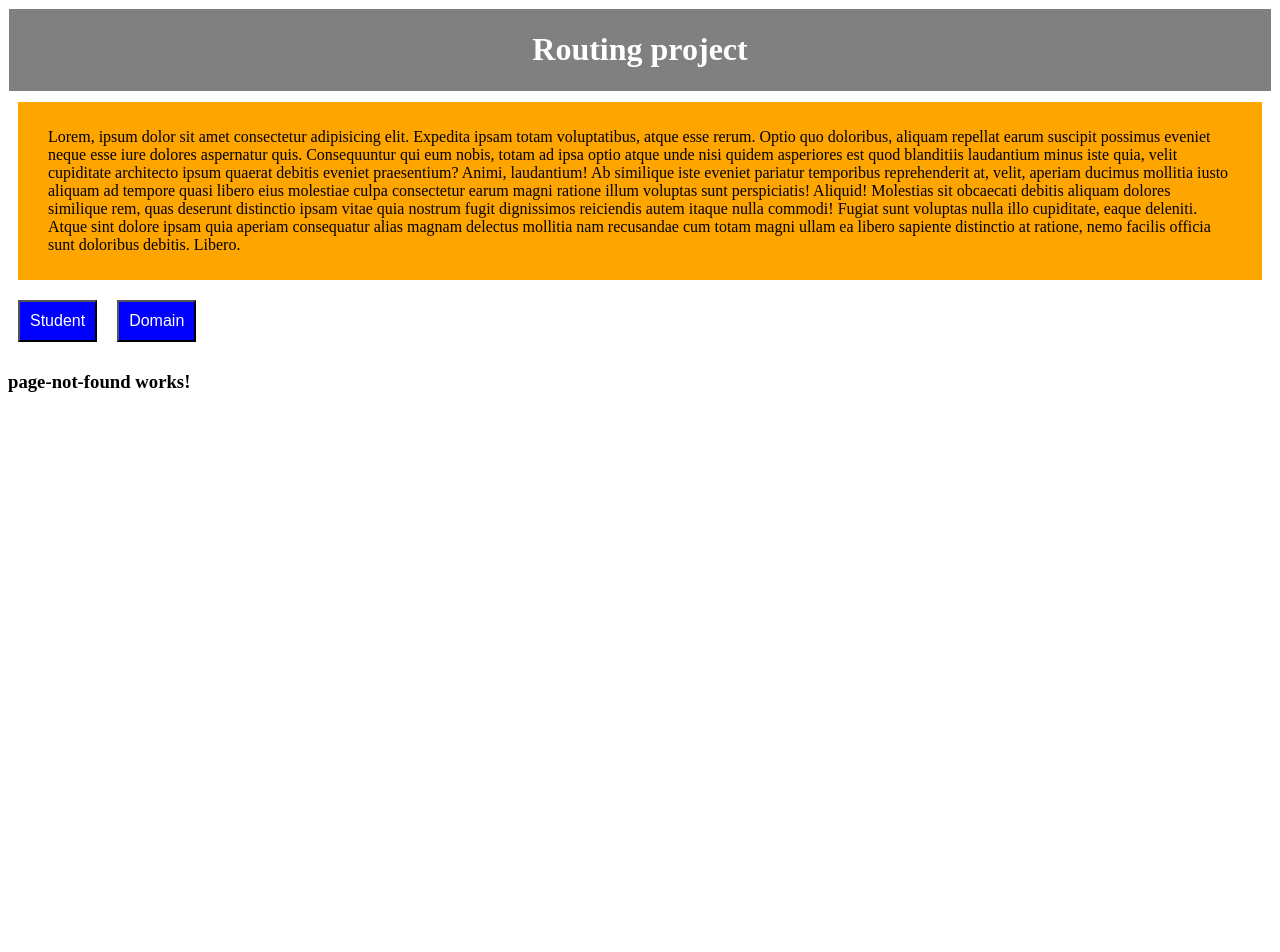
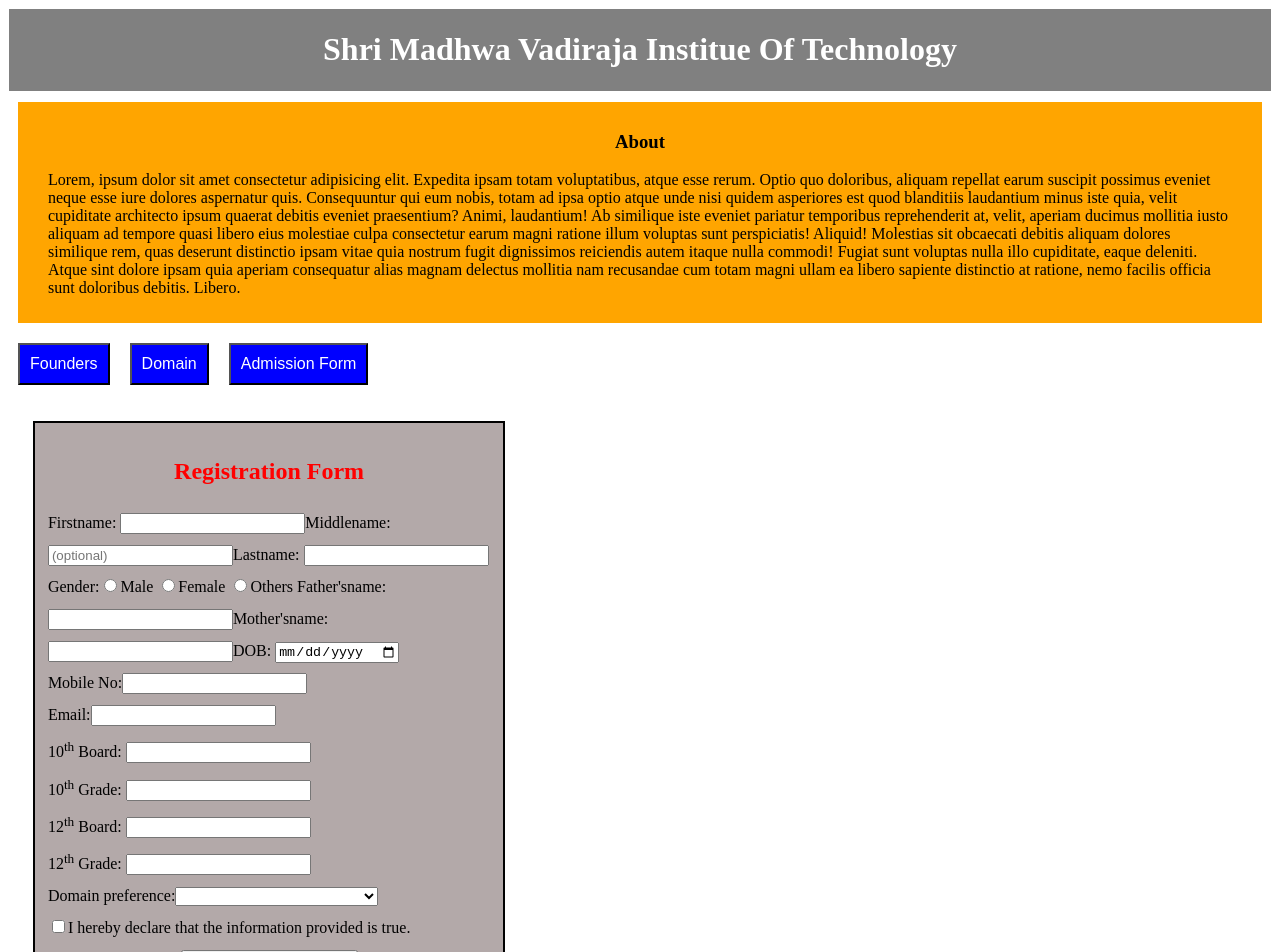
Before and after one commit to KripashreeBhat/training, an Angular app in the folder Angularpractice/Project1/: page /admission-form in a window 1280 px wide. Shown: the top 952 px of the page. Before the commit the page ends 800 px from the top, so only its background shows below. Built offline with nearby package versions, Linux system fonts and the light colour scheme.

Commit message:
project1 form update

```diff
--- /dev/null
+++ b/Angularpractice/Project1/src/app/admission-form/admission-form.component.css
@@ -0,0 +1,20 @@
+form{
+    border: 2px solid;
+    margin:2%;
+    width: 35%;
+    padding:1%;
+    line-height: 2em;
+    background-color: #b3a9a9;
+}
+button{
+    width:40%;
+    margin-left: 30%;
+    margin-right: 30%;
+}
+button:hover{
+    background-color: green;
+}
+h2{
+    text-align: center;
+    color:red;
+}
--- /dev/null
+++ b/Angularpractice/Project1/src/app/admission-form/admission-form.component.html
@@ -0,0 +1,97 @@
+<div class="form">
+  <form #admission="ngForm" (submit)="admissionform(admission)">
+    <h2> Registration Form</h2>
+    <label for="firstname">Firstname: </label>
+    <input
+      type="text"
+      id="firstname"
+      [(ngModel)]="firstname"
+      name="firstname"
+    />
+
+    <label for="middlename">Middlename: </label>
+    <input
+      type="text"
+      id="middlename"
+      [(ngModel)]="middlename"
+      name="middlename"
+      placeholder="(optional)">
+
+    <label for="lastname">Lastname: </label>
+    <input type="text" id="lastname" [(ngModel)]="lastname" name="lastname" />
+
+    <label for="gender">Gender:</label>
+    <input
+      type="radio"
+      id="gender"
+      [(ngModel)]="gender"
+      name="gender"
+      value="male"
+    />Male
+    <input
+      type="radio"
+      id="gender"
+      [(ngModel)]="gender"
+      name="gender"
+      value="female"
+    />Female
+    <input
+      type="radio"
+      id="gender"
+      [(ngModel)]="gender"
+      name="gender"
+      value="other"
+    />Others
+
+    <label for="fathername">Father'sname: </label>
+    <input
+      type="text"
+      id="fathername"
+      [(ngModel)]="fathername"
+      name="fathername"
+    />
+
+    <label for="mothername">Mother'sname: </label>
+    <input
+      type="text"
+      id="mothername"
+      [(ngModel)]="mothername"
+      name="mothername"
+    />
+
+    <label for="dob">DOB: </label>
+    <input type="date" id="dob" name="dob" /><br />
+
+    <label for="phone">Mobile No:</label>
+    <input type="tel" id="phone" [(ngModel)]="phone" name="phone" /><br />
+
+    <label for="mail" >Email:</label>
+    <input type="email" id="mail"  [(ngModel)]="mail" name="mail" /><br />
+
+    <label for="board">10<sup>th</sup> Board: </label>
+    <input type="text" id="board" [(ngModel)]="board" name="board" /><br />
+
+    <label for="grade">10<sup>th</sup> Grade: </label>
+    <input type="text" id="grade" [(ngModel)]="grade" name="grade" /><br />
+
+    <label for="boardd">12<sup>th</sup> Board: </label>
+    <input type="text" id="boardd" [(ngModel)]="boardd" name="boardd" /><br />
+
+    <label for="gradee">12<sup>th</sup> Grade: </label>
+    <input type="text" id="gradee"[(ngModel)]="gradee" name="gradee" /><br />
+
+    <label for="domain">Domain preference:</label>
+    <select id ="domain"[(ngModel)]="domain" name="domain">
+      <option value="1">ComputerScience Engineering</option>
+      <option value="2">Mechanical Engineering</option>
+      <option value="3">AI ML Engineering</option>
+      <option value="4">Electronics Engineering</option>
+      <option value="5">Civil Engineering</option>
+    </select><br />
+
+    <input type="checkbox" id="checkbox"[(ngModel)]="terms" name="terms" />I hereby declare
+    that the information provided is true.<br />
+
+    <button type="submit" >Submit</button>
+  </form>
+</div>
--- /dev/null
+++ b/Angularpractice/Project1/src/app/admission-form/admission-form.component.ts
@@ -0,0 +1,36 @@
+import { Component, OnInit } from '@angular/core';
+import { NgForm } from '@angular/forms';
+import { HostListener } from '@angular/core';
+
+@Component({
+  selector: 'app-admission-form',
+  templateUrl: './admission-form.component.html',
+  styleUrls: ['./admission-form.component.css']
+})
+export class AdmissionFormComponent implements OnInit {
+
+  firstname: string="";
+  middlename: string="";
+  lastname: string="";
+  gender: boolean=false;
+  fathername: string="";
+  mothername: string="";
+  grade: string="";
+  gradee: string="";
+  board: string="";
+  boardd: string="";
+  domain:string="";
+  terms:boolean=false;
+  phone: string="";
+  mail: string="";
+  constructor() { }
+  @HostListener('submit') submit(){
+    alert('Form submitted');
+  }
+
+  ngOnInit(): void {
+  }
+admissionform(formValue:NgForm){
+  console.log(formValue);
+}
+}
--- a/Angularpractice/Project1/src/app/app-routing.module.ts
+++ b/Angularpractice/Project1/src/app/app-routing.module.ts
@@ -7,6 +7,7 @@ import { PageNotFoundComponent } from './page-not-found/page-not-found.component
 import { ResultComponent } from './result/result.component';
 import { StudentDetailComponent } from './student-detail/student-detail.component';
 import { StudentComponent } from './student/student.component';
+import { AdmissionFormComponent } from './admission-form/admission-form.component';
 
 const routes: Routes = [
   { path: '', redirectTo: '/student', pathMatch: 'full' },
@@ -21,7 +22,7 @@ const routes: Routes = [
   },
   { path: 'domain', component: DomainComponent },
   { path: 'domain/:name', component: DomainDetailComponent },
-
+  {path : 'admission-form', component: AdmissionFormComponent},
   { path: '**', component: PageNotFoundComponent },
 ];
 
@@ -37,5 +38,6 @@ export const routingComponent = [
   DomainDetailComponent,
   ResultComponent,
   ContactComponent,
+  AdmissionFormComponent,
   PageNotFoundComponent,
 ];
--- a/Angularpractice/Project1/src/app/app.component.css
+++ b/Angularpractice/Project1/src/app/app.component.css
@@ -8,12 +8,12 @@
     background-color: blue; margin:10px;
     margin:10px;
     padding:10px;
-
-
    }
    button a{
       text-decoration: none;
       color:white;
       font-size: larger;
-
      }
+#about{
+   text-align: center;
+}
--- a/Angularpractice/Project1/src/app/app.component.html
+++ b/Angularpractice/Project1/src/app/app.component.html
@@ -1,7 +1,8 @@
 <div style = "text-align:center;border:solid 1px; padding:1px; color:#fff; background-color: grey;" appHover >
-  <h1> Routing project</h1>
+  <h1> Shri Madhwa Vadiraja Institue Of Technology</h1>
 </div>
 <div class="para" appBackground>
+  <h3 id = "about">About</h3>
   <p>
     Lorem, ipsum dolor sit amet consectetur adipisicing elit. Expedita ipsam totam voluptatibus, atque esse rerum. Optio quo doloribus, aliquam repellat earum suscipit possimus eveniet neque esse iure dolores aspernatur quis.
     Consequuntur qui eum nobis, totam ad ipsa optio atque unde nisi quidem asperiores est quod blanditiis laudantium minus iste quia, velit cupiditate architecto ipsum quaerat debitis eveniet praesentium? Animi, laudantium!
@@ -11,7 +12,7 @@
   </p>
 </div>
 
-<button ><a routerLink ="/student" [queryParams]="{collegename : 'SMVITM'}">Student </a>  </button>
+<button ><a routerLink ="/student" [queryParams]="{collegename : 'SMVITM'}">Founders </a>  </button>
 <button><a routerLink="/domain" > Domain</a></button>
-
+<button><a routerLink="/admission-form" > Admission Form</a></button>
 <router-outlet></router-outlet>
--- a/Angularpractice/Project1/src/app/app.module.ts
+++ b/Angularpractice/Project1/src/app/app.module.ts
@@ -5,6 +5,7 @@ import { AppRoutingModule ,routingComponent} from './app-routing.module';
 import { AppComponent } from './app.component';
 import { HoverDirective } from './hover.directive';
 import { BackgroundDirective } from './background.directive';
+import { AdmissionFormComponent } from './admission-form/admission-form.component';
 // import { PageNotFoundComponent } from './page-not-found/page-not-found.component';
 // import { StudentDetailComponent } from './student-detail/student-detail.component';
 // import { DomainDetailComponent } from './domain-detail/domain-detail.component';
@@ -12,6 +13,7 @@ import { BackgroundDirective } from './background.directive';
 // import { ContactComponent } from './contact/contact.component';
 // import { StudentComponent } from './student/student.component';
 // import { DomainComponent } from './domain/domain.component';
+import { FormsModule } from '@angular/forms';
 
 @NgModule({
   declarations: [
@@ -19,11 +21,13 @@ import { BackgroundDirective } from './background.directive';
     routingComponent,
     HoverDirective,
     BackgroundDirective,
+    AdmissionFormComponent,
 
   ],
   imports: [
     BrowserModule,
-    AppRoutingModule
+    AppRoutingModule,
+    FormsModule
   ],
   providers: [],
   bootstrap: [AppComponent]
--- a/Angularpractice/Project1/src/app/page-not-found/page-not-found.component.ts
+++ b/Angularpractice/Project1/src/app/page-not-found/page-not-found.component.ts
@@ -4,7 +4,7 @@ import { Component, OnInit } from '@angular/core';
   selector: 'app-page-not-found',
   template: `
     <h3>
-      page-not-found works!
+      page-not-found !
     </h3>
   `,
   styles: [
--- a/Angularpractice/Project1/src/app/student-detail/student-detail.component.ts
+++ b/Angularpractice/Project1/src/app/student-detail/student-detail.component.ts
@@ -5,14 +5,23 @@ import { ParamMap } from '@angular/router';
   selector: 'app-student-detail',
   template: `
     <h4> selected id ={{studentId}} <h4>
-    <button (click) = "showResult()">Result</button>&nbsp;
+    <button><a (click) = "showResult()">Profile </a></button>&nbsp;
     <button ><a (click)="showContact()">Contact</a></button><br>
     <router-outlet></router-outlet>
     <p><button><a (click)="goPrev()">Prev</a></button>&nbsp;
     <button><a (click)="goNext()">Next</a></button><br></p>
-    <p><button (click) ="gotostud()"> <- BACK</button></p>
+    <p><button><a (click) ="gotostud()"> <- BACK </a></button></p>
   `,
-  styles: [
+  styles: [`button{
+    margin:10px;
+    padding:10px;
+    background-color:black;
+
+  }
+  button a{
+    color:white;
+    font-size:larger;
+  }`
   ]
 })
 export class StudentDetailComponent implements OnInit {
--- a/Angularpractice/Project1/src/app/student/student.component.ts
+++ b/Angularpractice/Project1/src/app/student/student.component.ts
@@ -5,7 +5,7 @@ import { HostListener } from '@angular/core';
 @Component({
   selector: 'app-student',
   template: `<h3>
-                  Student Info
+                  Founders Info
                   </h3>
                   <ul>
                   <li (click) ="onSelect(student)" [class.selected] = "isSelected(student)"*ngFor="let student of students">
```
Lines whose indentation alone changed are shown as unchanged.
